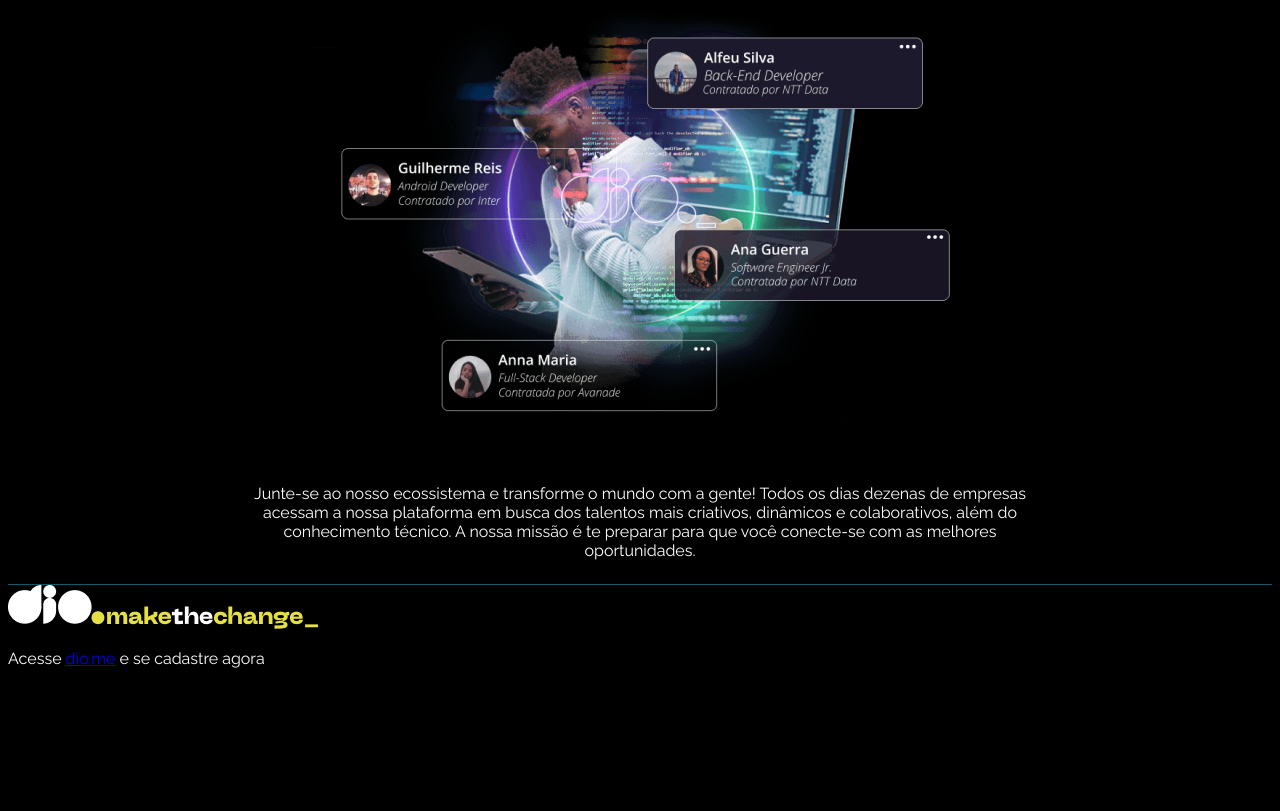
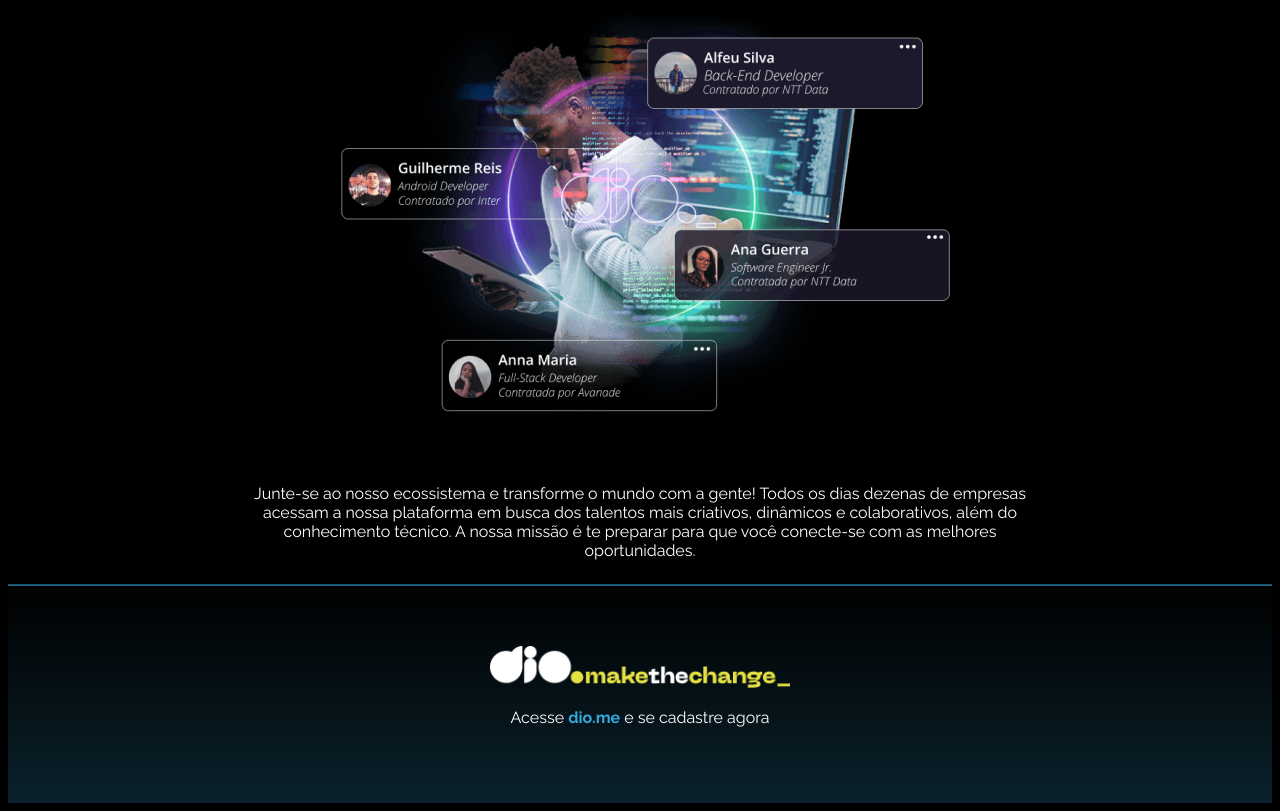
Before and after one commit to arthursiq5/landing-page-dio-css, a plain HTML site: page index.html in a window 1280 px wide. Shown: the part 2067-2878 px from the top of the page. Before the commit the page ends 2751 px from the top, so only its background shows below. Drawn offline with Linux system fonts and the light colour scheme.

Commit message:
Corrigido rodapé

```diff
--- /dev/null
+++ b/css/footer.css
@@ -0,0 +1,16 @@
+footer {
+    padding: 60px 0;
+    text-align: center;
+    background-image: linear-gradient(rgba(50, 168, 219, .0), rgba(50, 168, 219, .2));
+    border-top: 1px solid #33A8DB80;
+}
+
+footer .dio-logo {
+    width: 300px;
+}
+
+footer a {
+    color: #33A8DB;
+    font-weight: bold;
+    text-decoration: none;
+}
--- a/index.html
+++ b/index.html
@@ -8,6 +8,7 @@
   <link rel="stylesheet" href="css/default.css">
   <link rel="stylesheet" href="css/header.css">
   <link rel="stylesheet" href="css/main.css">
+  <link rel="stylesheet" href="css/footer.css">
   <title>Trilha de CSS - DIO</title>
 </head>
 <body>
```
